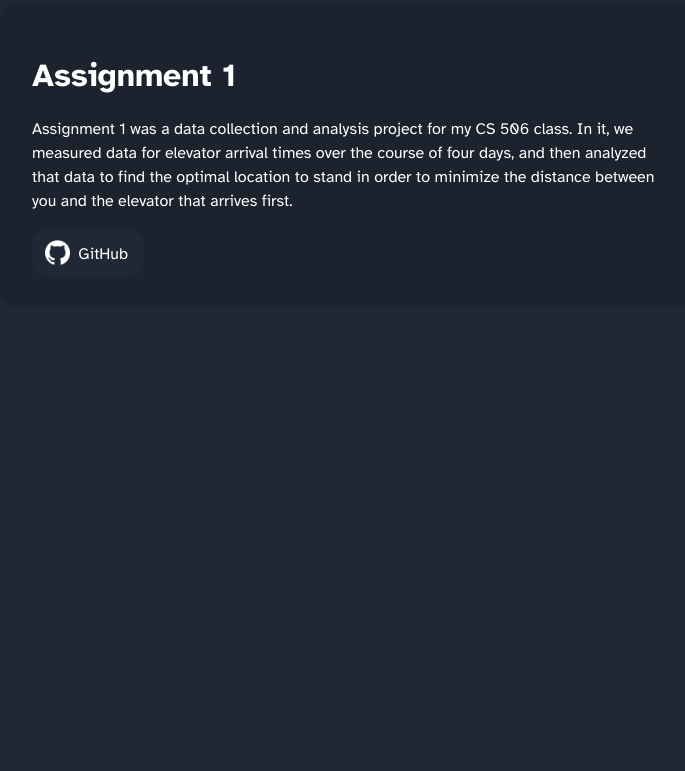
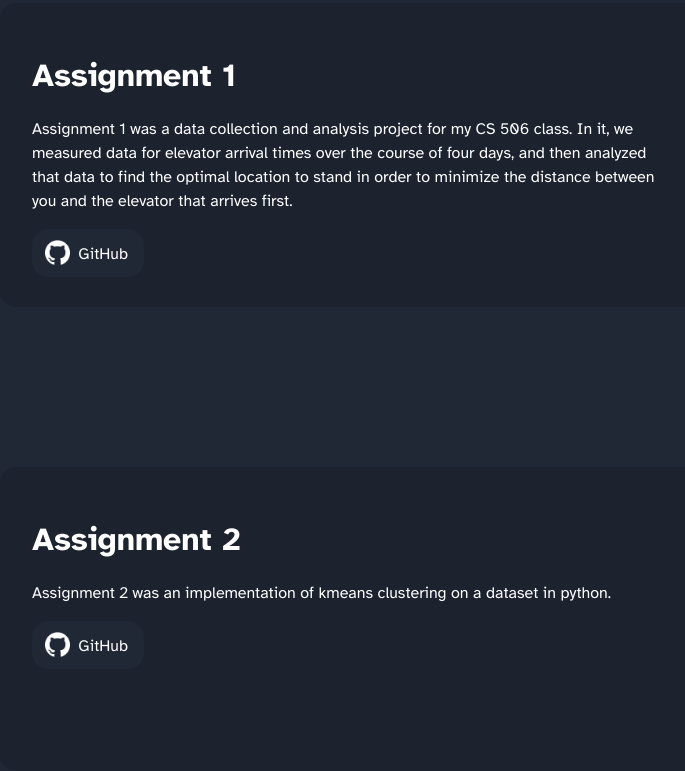
Before and after one commit to gracedes/gracedes.github.io, a plain HTML site: page assignments/index.html in a window 1280 px wide. Shown: the part 621-1392 px from the top of the page, without its empty margins (160-845 px from the left). Before the commit the page ends 928 px from the top, so only its background shows below. Drawn offline with Linux system fonts and the light colour scheme.

Commit message:
added assignment 2

```diff
--- a/assignments/index.html
+++ b/assignments/index.html
@@ -38,6 +38,16 @@
                     </div>
                 </a>
             </div>
+            <div class="text" style="width:40pc;height:15pc;margin-top:10pc;margin-left:10pc;background-color:#1c232f;border-radius:1pc;">
+                <h1>Assignment 2</h1>
+                <p>Assignment 2 was an implementation of kmeans clustering on a dataset in python.</p>
+                <a href="https://github.com/gracedes/gracedes-assignment-2" target="_blank">
+                    <div class="hdiv" style="width:7pc;height:3pc;background-color:#202735;border-radius:1pc;">
+                        <img src="/images/icons/contact/github.png" alt="GitHub" height="25" style="float:left;margin-left:0.8pc; margin-top:0.7pc;">
+                        <p style="float:right;margin-top:0.8pc;margin-right:1pc;">GitHub</p>
+                    </div>
+                </a>
+            </div>
         </div>
     </body>
 </html>
```
